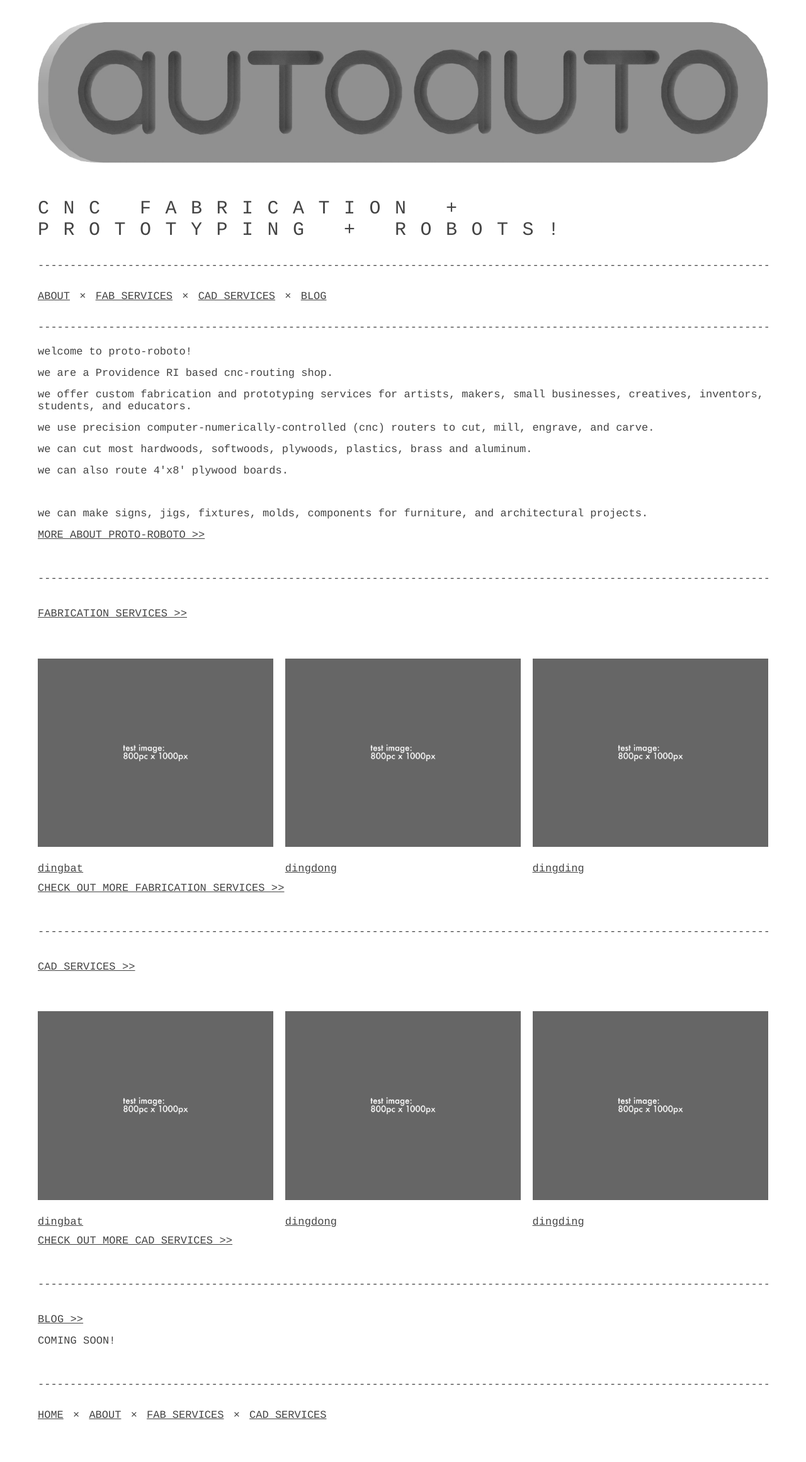
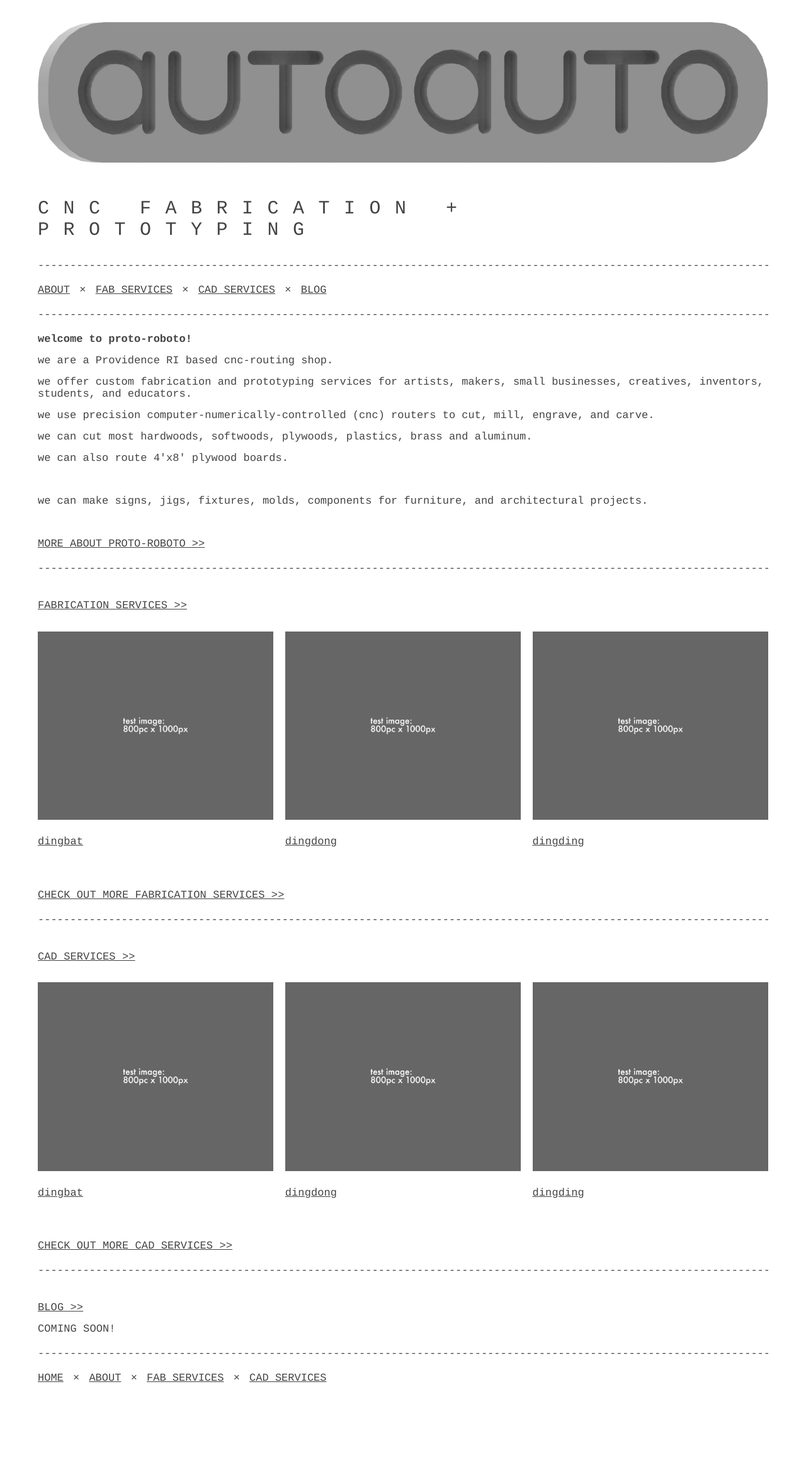
Before and after one commit to jeromearul/jeromearul.github.io, a Jekyll site: the page test2/test2.html, which Jekyll copies as it is, in a window 1280 px wide. Shown: the whole page at 63% size. Built offline with Jekyll 4.4.1, drawn with Linux system fonts in a browser that asks for light colours; after the commit the page ends 2253 px from its top, so only the background shows below that.

Commit message:
margins yo

```diff
--- a/test2/css/style.css
+++ b/test2/css/style.css
@@ -8,20 +8,20 @@ beep beep boop
 body            {letter-spacing: 0.1px; padding: 0; margin: 0; font-family: Courier, Monospace;
                 font-weight: 400; font-size: 17px; color: #444; min-height: 100%; background: #fff;}
 html            {-webkit-font-smoothing: antialiased;-moz-osx-font-smoothing: grayscale;}
-pre             {padding: 0; margin: 0 0 50px 0;}
+pre             {padding: 0; margin: 0 0 20px 0;}
 ul              {padding: 0;}
 span            {padding: 0; margin: 0 10px 0 0;}
 li              {margin: 15px 0; padding: 0; list-style: none;}
 a               {color: #444; transition-duration: 0.2s;}
 a:hover         {color: #000; font-weight:500;}
-p               {padding: 0; margin: 10px 0 30px 0;}
+p               {padding: 0; margin: 20px 0 20px 0;}
 img             {max-width: 100%; margin-bottom: 20px;}
 
 #page           {max-width: 100%; min-height: 100%; margin: auto; padding: 35px 60px;}
 #content        {width: 100%;}
 #header,#footer {width: 100%; overflow: hidden; letter-spacing: 0px;}
 #desc           {margin-bottom: 30px; margin-top: 30px; font-weight: 200; font-size: 30px; letter-spacing: .75em; width:100%;}
-#list           {margin-bottom: 50px; margin-top: -30px;}
+#list           {margin-bottom: 20px; margin-top: 20px;}
 #post           {max-width: 720px; margin-bottom: 20px; margin-top: -10px; line-height: 28px;}
 
 .X       {margin:0 5px}
@@ -33,7 +33,7 @@ img             {max-width: 100%; margin-bottom: 20px;}
 .code           {max-width: 720px; background: #1f1f1f; padding: 20px; margin:10px 0 30px 0; display:inline-block;}
 .shop           {max-width: 720px; margin: -10px 0 40px 0;}
 .codesmall      {background: #fff; display:inline-block;}
-.filter         {display:block; margin-bottom: 30px; margin-top: -20px;}
+.filter         {display:block; margin-bottom: 20px; margin-top: 20px;}
 .node:hover     {text-decoration: none;}
 .description    {background: #fff; padding: 10px 0 10px 10px; margin-top: 0px;}
 .videowrapper   {position: relative; padding-bottom: 56.45%; height: 0;}
--- a/test2/test2.html
+++ b/test2/test2.html
@@ -18,7 +18,7 @@
 <a href="http://jeromearul.com/test/autoauto">
 <img src="autoauto/autoauto2.png" alt="autoauto" width="100%"></a>
 
-<div id="desc"><p>CNC FABRICATION + PROTOTYPING + ROBOTS!</p></div>
+<div id="desc"><p>CNC FABRICATION + PROTOTYPING</p></div>
 <pre>
 ------------------------------------------------------------------------------------------------------------------------------------------------------------------------------------------------------------------------------------------------------------------------------------------------------------</pre>
 
@@ -43,7 +43,7 @@
 
 <div id="list"><ul>
 
-<li>welcome to proto-roboto!</li>
+<li><b>welcome to proto-roboto!</b></li>
 <li>we are a Providence RI based cnc-routing shop.</li>
 <li>we offer custom fabrication and prototyping services for artists, makers, small businesses, creatives, inventors, students, and educators.</li>
 <li>we use precision computer-numerically-controlled (cnc) routers to cut, mill, engrave, and carve.</li>
@@ -51,6 +51,7 @@
 <li>we can also route 4'x8' plywood boards.</li>
 <br>
 <li>we can make signs, jigs, fixtures, molds, components for furniture, and architectural projects.</li>
+<br>
 <li><a href="http://jeromearul.com/autoauto"><span>MORE ABOUT PROTO-ROBOTO &#62;&#62;</span></a></li>
 </ul></div>
 </div>
@@ -77,6 +78,7 @@
 </div>
 
 <div id="list"><ul>
+<br>
 <li><a href="http://jeromearul.com/autoauto"><span>CHECK OUT MORE FABRICATION SERVICES &#62;&#62;</span></a></li>
 </ul></div>
 
@@ -102,6 +104,7 @@
 </div>
 
 <div id="list"><ul>
+<br>
 <li><a href="http://jeromearul.com/autoauto"><span>CHECK OUT MORE CAD SERVICES &#62;&#62;</span></a></li>
 </ul></div>
 
```
